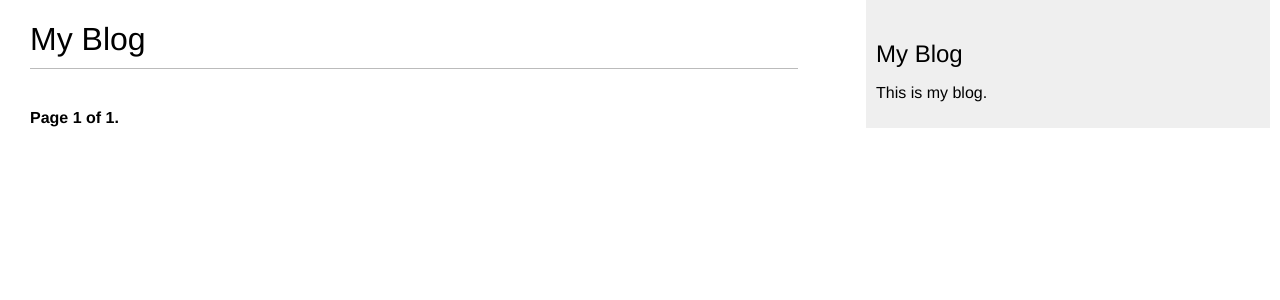
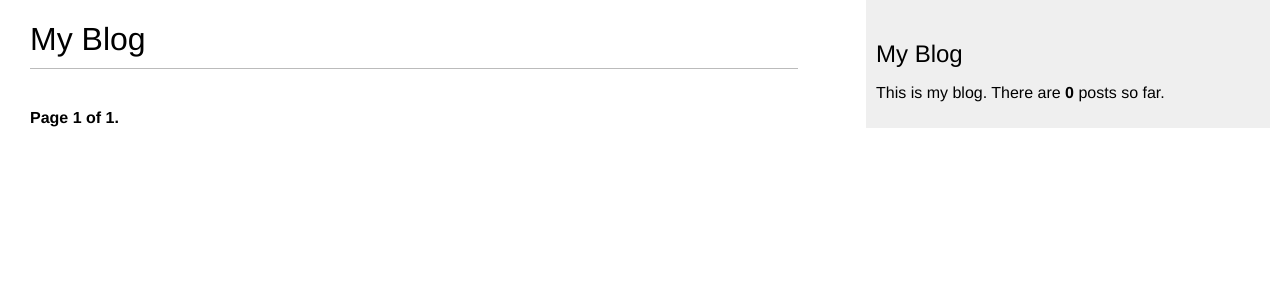
Before and after one commit to abhie-lp/django-blog, a Django app: page /blog/ in a window 1280 px wide. Shown: the top 300 px of the page. Run offline with Django 3.2, Linux system fonts and the light colour scheme; data that the repository does not hold is empty; parts of the project's set-up code (start-up, migrations or seed data) failed here and were passed over.

Commit message:
Simple tags for total posts

```diff
--- /dev/null
+++ b/blog/templatetags/blog_tags.py
@@ -0,0 +1,9 @@
+from django import template
+from ..models import Post
+
+register = template.Library()
+
+
+@register.simple_tag
+def total_posts():
+    return Post.published.count()
--- a/templates/base.html
+++ b/templates/base.html
@@ -1,3 +1,4 @@
+{% load blog_tags %}
 {% load static %}
 <!doctype html>
 <html lang="en">
@@ -16,7 +17,7 @@
     </div>
     <div id="sidebar">
       <h2>My Blog</h2>
-      <p>This is my blog.</p>
+      <p>This is my blog. There are <strong>{% total_posts %}</strong> posts so far.</p>
     </div>
   </body>
 </html>
```
Also changed, not shown: blog/templatetags/__init__.py (added).
